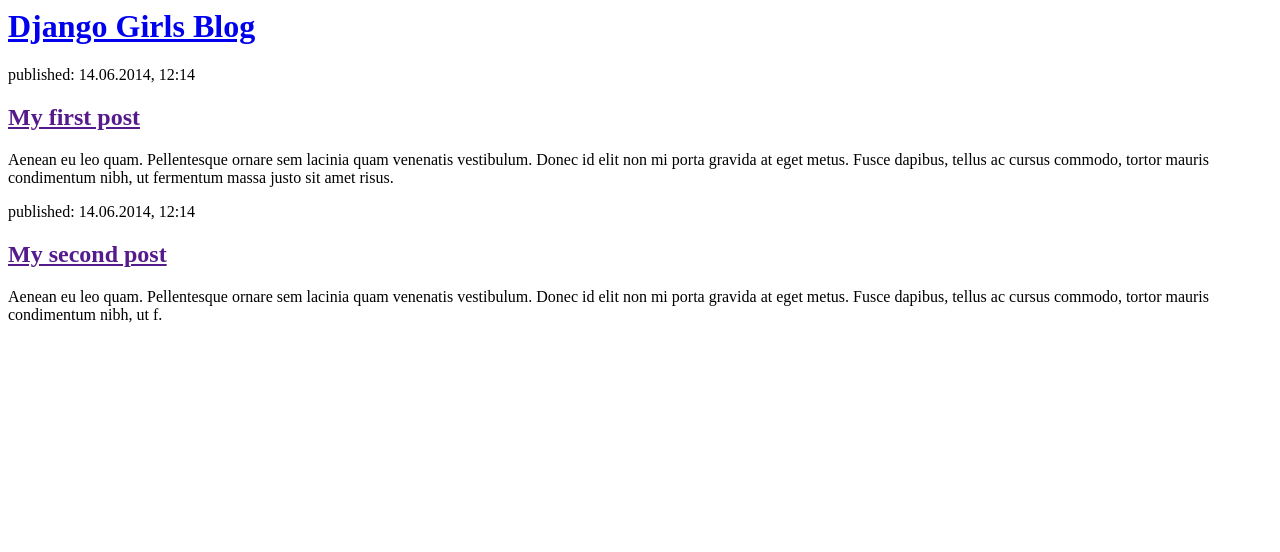
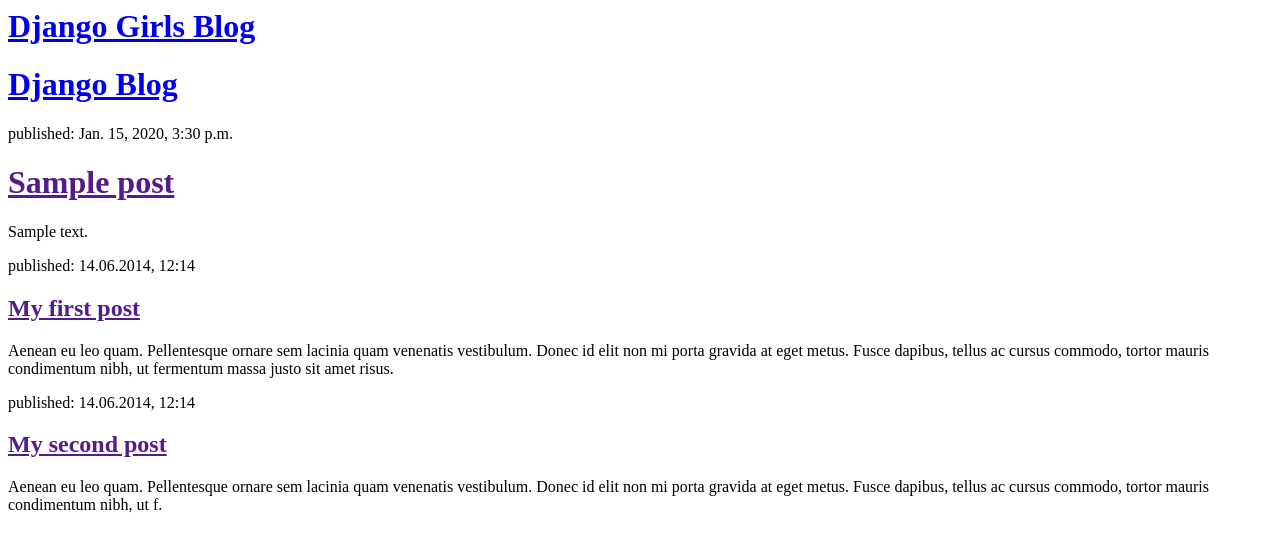
Before and after one commit to sapkotaruz11/my-first-blog, a Django app: template mysite/blog/templates/blog/post_list.html in a window 1280 px wide. Shown: the top 552 px of the page. Run offline with Django 3.2, Linux system fonts and the light colour scheme; the template is opened without the code that fills it: values that come from a table or form of the project are taken from there, others are empty; tables that the repository leaves empty hold one stand-in row (values such as "Sample post").

Commit message:
After post list

```diff
--- a/mysite/blog/templates/blog/post_list.html
+++ b/mysite/blog/templates/blog/post_list.html
@@ -1,11 +1,22 @@
 <html>
     <head>
-        <title>Django  blog</title>
+        <title>Django Girls blog</title>
     </head>
     <body>
         <div>
             <h1><a href="/">Django Girls Blog</a></h1>
         </div>
+        <div>
+            <h1><a href="/">Django  Blog</a></h1>
+        </div>
+
+        {% for post in posts %}
+            <div>
+                <p>published: {{ post.published_date }}</p>
+                <h1><a href="">{{ post.title }}</a></h1>
+                <p>{{ post.text|linebreaksbr }}</p>
+            </div>
+        {% endfor %}
 
         <div>
             <p>published: 14.06.2014, 12:14</p>
@@ -19,4 +30,4 @@
             <p>Aenean eu leo quam. Pellentesque ornare sem lacinia quam venenatis vestibulum. Donec id elit non mi porta gravida at eget metus. Fusce dapibus, tellus ac cursus commodo, tortor mauris condimentum nibh, ut f.</p>
         </div>
     </body>
-</html
+</html>
```
